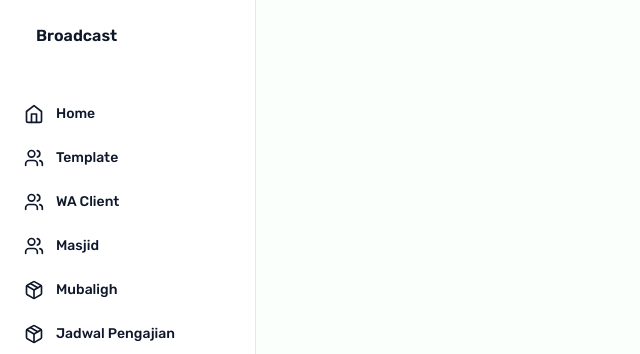
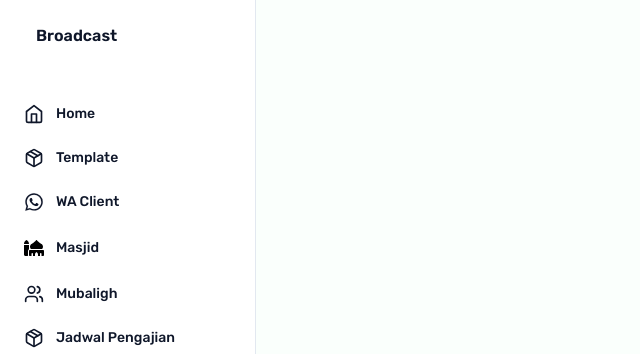
Before and after one commit to sendist/Broadcast, a React (Vite) app in the folder app/src/client/: page / in a window 1280 px wide. Shown: the top 354 px of the page, without its empty margins (0-640 px from the left). Built offline with nearby package versions, Linux system fonts and the light colour scheme.

Commit message:
Rachmat's commit 1 (#2)
* Modify sql, icon in App.tsx, and readme.md file

* Edit gitignore for rachmat branch

* revert gitignore to its original state

---------

Co-authored-by: Rachmat Purwa Saputra <rachmat.purwa.tif421@polban.ac.id>

```diff
--- a/app/src/client/src/App.tsx
+++ b/app/src/client/src/App.tsx
@@ -47,10 +47,10 @@ const menus = [
         strokeLinecap="round"
         strokeLinejoin="round"
       >
-        <path d="M16 21v-2a4 4 0 0 0-4-4H6a4 4 0 0 0-4 4v2" />
-        <circle cx="9" cy="7" r="4" />
-        <path d="M22 21v-2a4 4 0 0 0-3-3.87" />
-        <path d="M16 3.13a4 4 0 0 1 0 7.75" />
+        <path d="M16.5 9.4 7.55 4.24" />
+        <path d="M21 16V8a2 2 0 0 0-1-1.73l-7-4a2 2 0 0 0-2 0l-7 4A2 2 0 0 0 3 8v8a2 2 0 0 0 1 1.73l7 4a2 2 0 0 0 2 0l7-4A2 2 0 0 0 21 16z" />
+        <polyline points="3.29 7 12 12 20.71 7" />
+        <line x1="12" x2="12" y1="22" y2="12" />
       </svg>
     ),
   },
@@ -64,17 +64,14 @@ const menus = [
         width="24"
         height="24"
         aria-hidden="true"
-        viewBox="0 0 24 24"
-        fill="none"
+        viewBox="0 0 512 512"
+        fill="currentColor"
         stroke="currentColor"
         strokeWidth="2"
-        strokeLinecap="round"
-        strokeLinejoin="round"
+        fillRule="evenodd"
       >
-        <path d="M16 21v-2a4 4 0 0 0-4-4H6a4 4 0 0 0-4 4v2" />
-        <circle cx="9" cy="7" r="4" />
-        <path d="M22 21v-2a4 4 0 0 0-3-3.87" />
-        <path d="M16 3.13a4 4 0 0 1 0 7.75" />
+        <path d="M414.73,97.1A222.14,222.14,0,0,0,256.94,32C134,32,33.92,131.58,33.87,254A220.61,220.61,0,0,0,63.65,365L32,480l118.25-30.87a223.63,223.63,0,0,0,106.6,27h.09c122.93,0,223-99.59,223.06-222A220.18,220.18,0,0,0,414.73,97.1ZM256.94,438.66h-.08a185.75,185.75,0,0,1-94.36-25.72l-6.77-4L85.56,427.26l18.73-68.09-4.41-7A183.46,183.46,0,0,1,71.53,254c0-101.73,83.21-184.5,185.48-184.5A185,185,0,0,1,442.34,254.14C442.3,355.88,359.13,438.66,256.94,438.66ZM358.63,300.47c-5.57-2.78-33-16.2-38.08-18.05s-8.83-2.78-12.54,2.78-14.4,18-17.65,21.75-6.5,4.16-12.07,1.38-23.54-8.63-44.83-27.53c-16.57-14.71-27.75-32.87-31-38.42s-.35-8.56,2.44-11.32c2.51-2.49,5.57-6.48,8.36-9.72s3.72-5.56,5.57-9.26.93-6.94-.46-9.71-12.54-30.08-17.18-41.19c-4.53-10.82-9.12-9.35-12.54-9.52-3.25-.16-7-.2-10.69-.2a20.53,20.53,0,0,0-14.86,6.94c-5.11,5.56-19.51,19-19.51,46.28s20,53.68,22.76,57.38,39.3,59.73,95.21,83.76a323.11,323.11,0,0,0,31.78,11.68c13.35,4.22,25.5,3.63,35.1,2.2,10.71-1.59,33-13.42,37.63-26.38s4.64-24.06,3.25-26.37S364.21,303.24,358.63,300.47Z">
+        </path>
       </svg>
     ),
   },
@@ -84,21 +81,13 @@ const menus = [
     icon: (
       <svg
         xmlns="http://www.w3.org/2000/svg"
-        className="h-5 w-5"
-        width="24"
+        viewBox="0 0 640 512"
         height="24"
-        aria-hidden="true"
-        viewBox="0 0 24 24"
-        fill="none"
-        stroke="currentColor"
-        strokeWidth="2"
-        strokeLinecap="round"
-        strokeLinejoin="round"
+        width="20"
       >
-        <path d="M16 21v-2a4 4 0 0 0-4-4H6a4 4 0 0 0-4 4v2" />
-        <circle cx="9" cy="7" r="4" />
-        <path d="M22 21v-2a4 4 0 0 0-3-3.87" />
-        <path d="M16 3.13a4 4 0 0 1 0 7.75" />
+        <path
+          d="M400 0C405 0 409.8 2.371 412.8 6.4C447.5 52.7 490.9 81.34 546.3 117.9C551.5 121.4 556.9 124.9 562.3 128.5C591.3 147.7 608 180.2 608 214.6C608 243.1 596.7 269 578.2 288H221.8C203.3 269 192 243.1 192 214.6C192 180.2 208.7 147.7 237.7 128.5C243.1 124.9 248.5 121.4 253.7 117.9C309.1 81.34 352.5 52.7 387.2 6.4C390.2 2.371 394.1 0 400 0V0zM288 440C288 426.7 277.3 416 264 416C250.7 416 240 426.7 240 440V512H192C174.3 512 160 497.7 160 480V352C160 334.3 174.3 320 192 320H608C625.7 320 640 334.3 640 352V480C640 497.7 625.7 512 608 512H560V440C560 426.7 549.3 416 536 416C522.7 416 512 426.7 512 440V512H448V453.1C448 434.1 439.6 416.1 424.1 404.8L400 384L375 404.8C360.4 416.1 352 434.1 352 453.1V512H288V440zM70.4 5.2C76.09 .9334 83.91 .9334 89.6 5.2L105.6 17.2C139.8 42.88 160 83.19 160 126V128H0V126C0 83.19 20.15 42.88 54.4 17.2L70.4 5.2zM0 160H160V296.6C140.9 307.6 128 328.3 128 352V480C128 489.6 130.1 498.6 133.8 506.8C127.3 510.1 119.9 512 112 512H48C21.49 512 0 490.5 0 464V160z" id="mainIconPathAttribute" stroke-width="0.5" stroke="#ff0000">
+        </path>
       </svg>
     ),
   },
@@ -119,10 +108,10 @@ const menus = [
         strokeLinecap="round"
         strokeLinejoin="round"
       >
-        <path d="M16.5 9.4 7.55 4.24" />
-        <path d="M21 16V8a2 2 0 0 0-1-1.73l-7-4a2 2 0 0 0-2 0l-7 4A2 2 0 0 0 3 8v8a2 2 0 0 0 1 1.73l7 4a2 2 0 0 0 2 0l7-4A2 2 0 0 0 21 16z" />
-        <polyline points="3.29 7 12 12 20.71 7" />
-        <line x1="12" x2="12" y1="22" y2="12" />
+        <path d="M16 21v-2a4 4 0 0 0-4-4H6a4 4 0 0 0-4 4v2" />
+        <circle cx="9" cy="7" r="4" />
+        <path d="M22 21v-2a4 4 0 0 0-3-3.87" />
+        <path d="M16 3.13a4 4 0 0 1 0 7.75" />
       </svg>
     ),
   },
```
Also changed, not shown: 1 other file (tests, documents, lock files or other folders).
